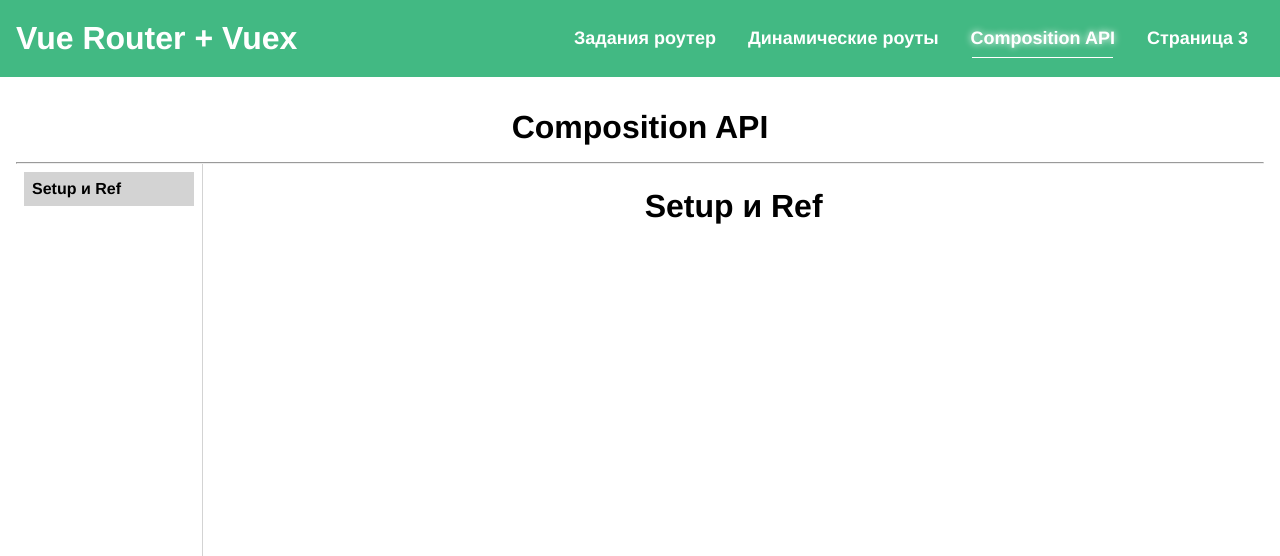
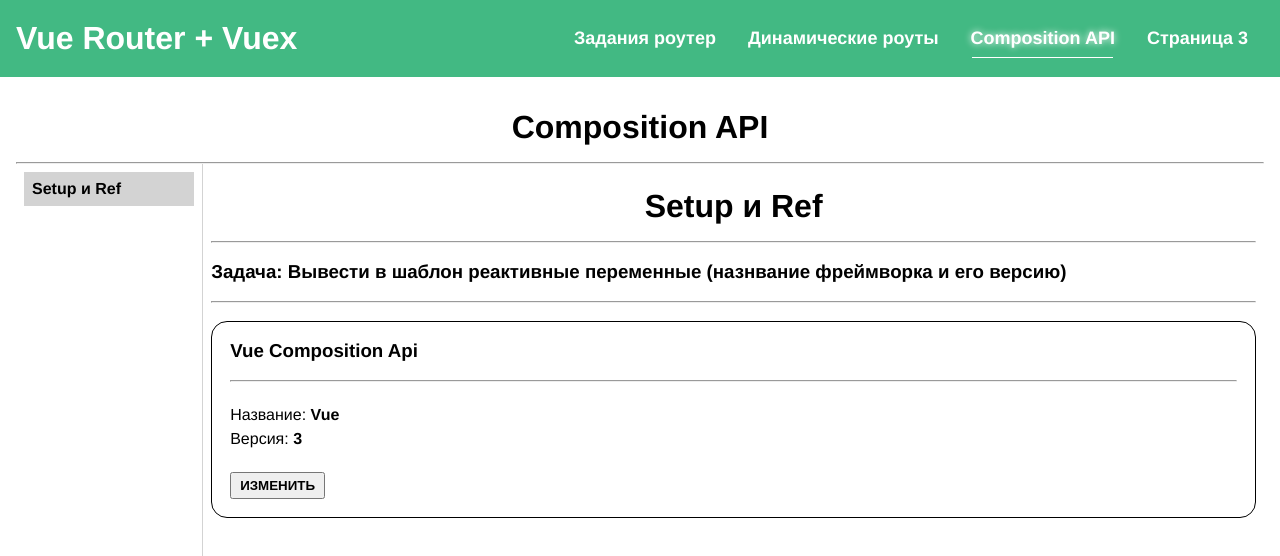
Before and after one commit to VladimirShadrov/vue-router-and-vuex-repetition, a Vue app: page /composition/setup in a window 1280 px wide. Shown: the top 556 px of the page. Built offline with nearby package versions, Linux system fonts and the light colour scheme.

Commit message:
Setup и Ref

```diff
--- a/src/components/composition/pages/AppSetup.vue
+++ b/src/components/composition/pages/AppSetup.vue
@@ -1,9 +1,57 @@
 <template>
   <h1 class="theme-title">Setup и Ref</h1>
+  <hr />
+  <br />
+  <h3>Задача: Вывести в шаблон реактивные переменные (назнвание фреймворка и его версию)</h3>
+  <br />
+  <hr />
+  <br />
+
+  <!-- ЗДЕСЬ ПИСАТЬ РЕШЕНИЕ -->
+  <div class="wrapper">
+    <h3>Vue Composition Api</h3>
+    <br />
+    <hr />
+    <br />
+
+    <div class="item">
+      Название: <b> {{ title }} </b>
+    </div>
+    <div class="item">
+      Версия: <b> {{ version }} </b>
+    </div>
+    <br />
+
+    <button class="button">Изменить</button>
+  </div>
 </template>
 
 <script>
-export default {};
+import { ref } from 'vue';
+
+export default {
+  setup() {
+    const title = ref('Vue');
+    const version = ref('3');
+
+    return { title, version };
+  },
+};
 </script>
 
-<style></style>
+<style scoped>
+.wrapper {
+  padding: 18px;
+  border: 1px solid black;
+  border-radius: 16px;
+}
+.item {
+  margin: 6px 0;
+}
+.button {
+  cursor: pointer;
+  padding: 4px 8px;
+  text-transform: uppercase;
+  font-weight: bold;
+}
+</style>
```
